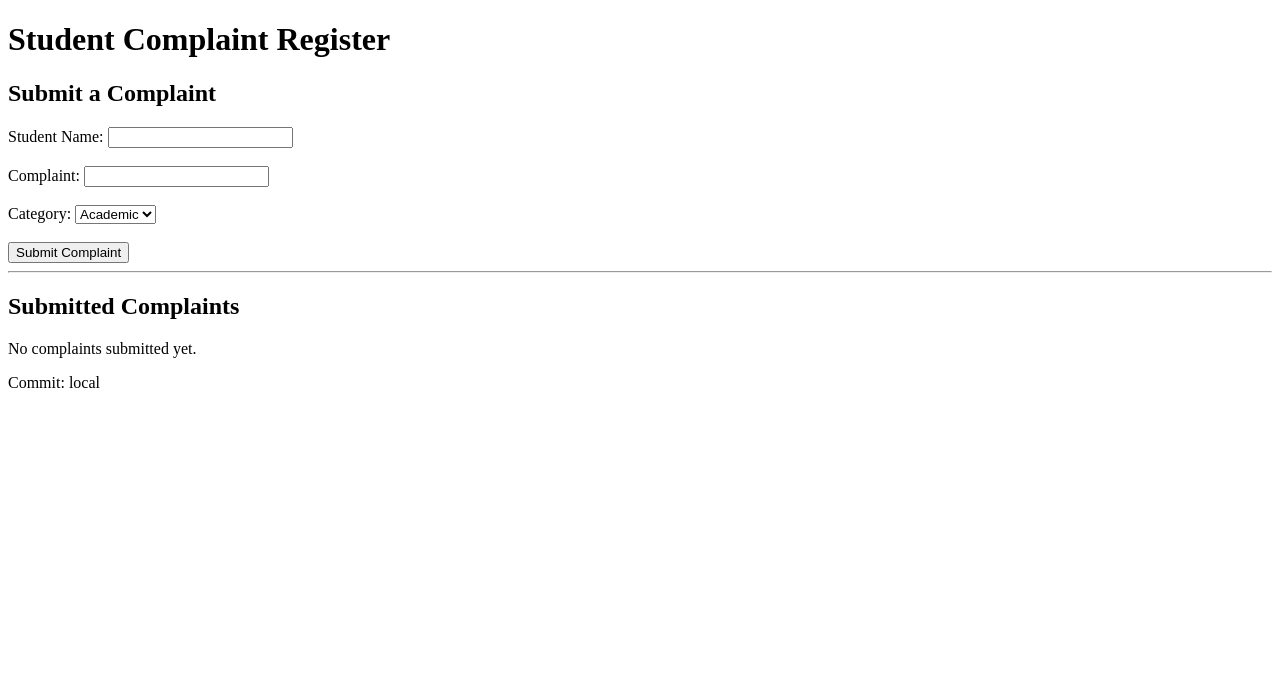
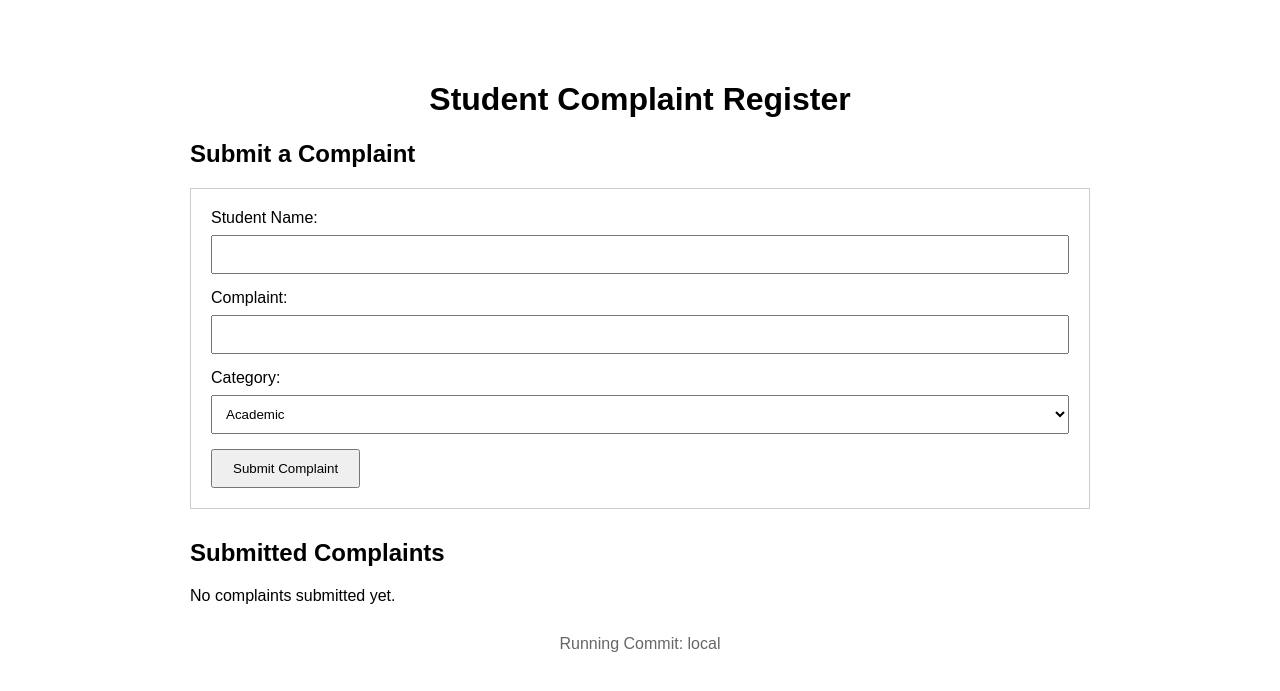
Before and after one commit to ajaybembde-hub/student-complaint-register, a Flask app: page / in a window 1280 px wide. Shown: the top 691 px of the page. Run offline with Flask 3, Linux system fonts and the light colour scheme.

Commit message:
Improve complaint register interface

```diff
--- a/templates/index.html
+++ b/templates/index.html
@@ -2,7 +2,51 @@
 <html>
 <head>
     <title>Student Complaint Register</title>
+
+    <style>
+        body {
+            font-family: Arial, sans-serif;
+            max-width: 900px;
+            margin: 40px auto;
+            padding: 20px;
+        }
+
+        h1 {
+            text-align: center;
+        }
+
+        form {
+            padding: 20px;
+            border: 1px solid #ccc;
+            margin-bottom: 30px;
+        }
+
+        input, select {
+            width: 100%;
+            padding: 10px;
+            margin: 8px 0 15px;
+            box-sizing: border-box;
+        }
+
+        button {
+            padding: 10px 20px;
+            cursor: pointer;
+        }
+
+        .complaint {
+            border: 1px solid #ddd;
+            padding: 15px;
+            margin-bottom: 15px;
+        }
+
+        footer {
+            margin-top: 30px;
+            text-align: center;
+            color: #666;
+        }
+    </style>
 </head>
+
 <body>
 
     <h1>Student Complaint Register</h1>
@@ -13,11 +57,9 @@
 
         <label>Student Name:</label>
         <input type="text" name="name" required>
-        <br><br>
 
         <label>Complaint:</label>
         <input type="text" name="complaint" required>
-        <br><br>
 
         <label>Category:</label>
         <select name="category">
@@ -27,24 +69,20 @@
             <option>Transport</option>
             <option>Other</option>
         </select>
-        <br><br>
 
         <button type="submit">Submit Complaint</button>
 
     </form>
 
-    <hr>
-
     <h2>Submitted Complaints</h2>
 
     {% if complaints %}
         {% for item in complaints %}
-            <div>
+            <div class="complaint">
                 <p><strong>Student:</strong> {{ item.name }}</p>
                 <p><strong>Complaint:</strong> {{ item.complaint }}</p>
                 <p><strong>Category:</strong> {{ item.category }}</p>
-                <p><strong>Status:</strong> Pending</p>
-                <hr>
+                <p><strong>Status:</strong> {{ item.status }}</p>
             </div>
         {% endfor %}
     {% else %}
@@ -52,8 +90,8 @@
     {% endif %}
 
     <footer>
-    <p>Commit: {{ commit }}</p>
-</footer>
+        <p>Running Commit: {{ commit }}</p>
+    </footer>
 
 </body>
 </html>
```
